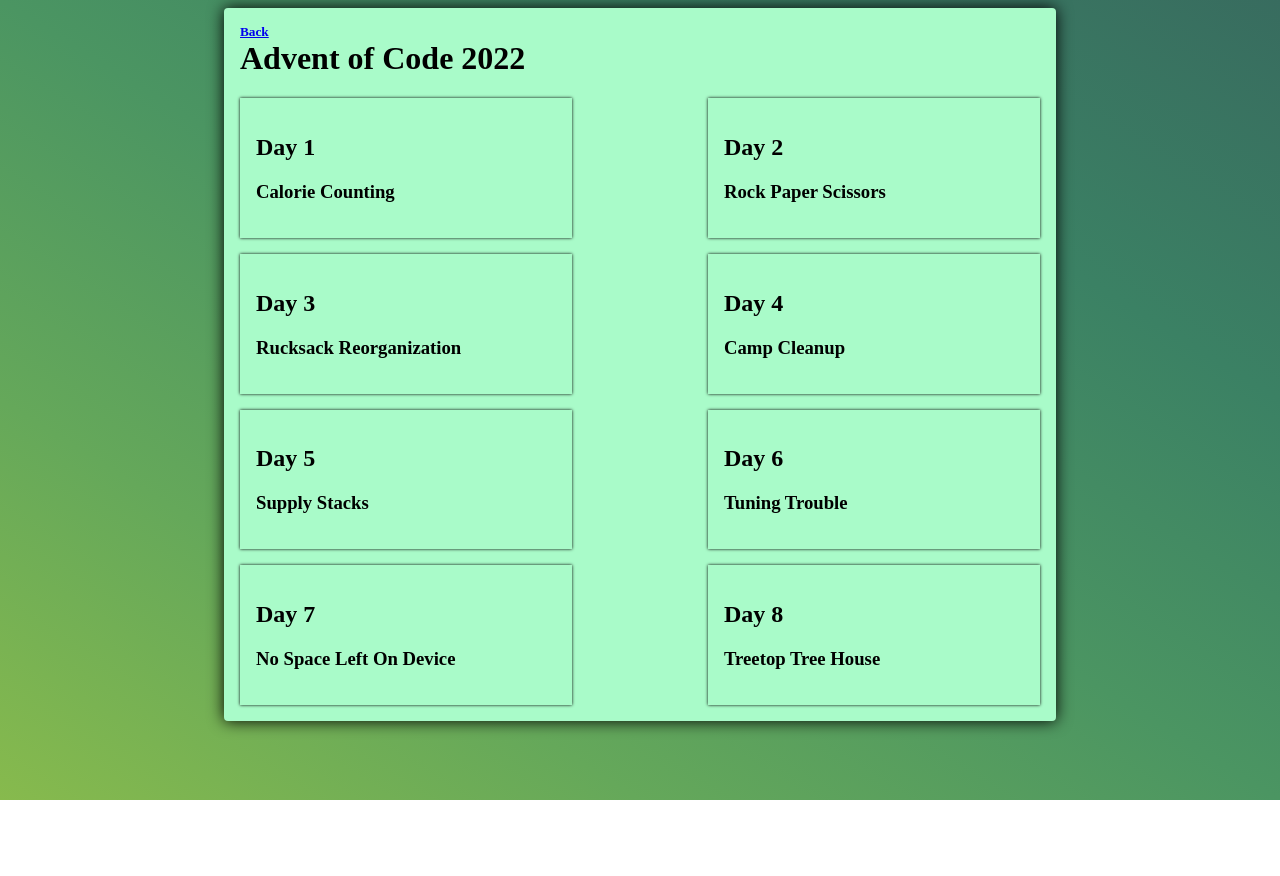
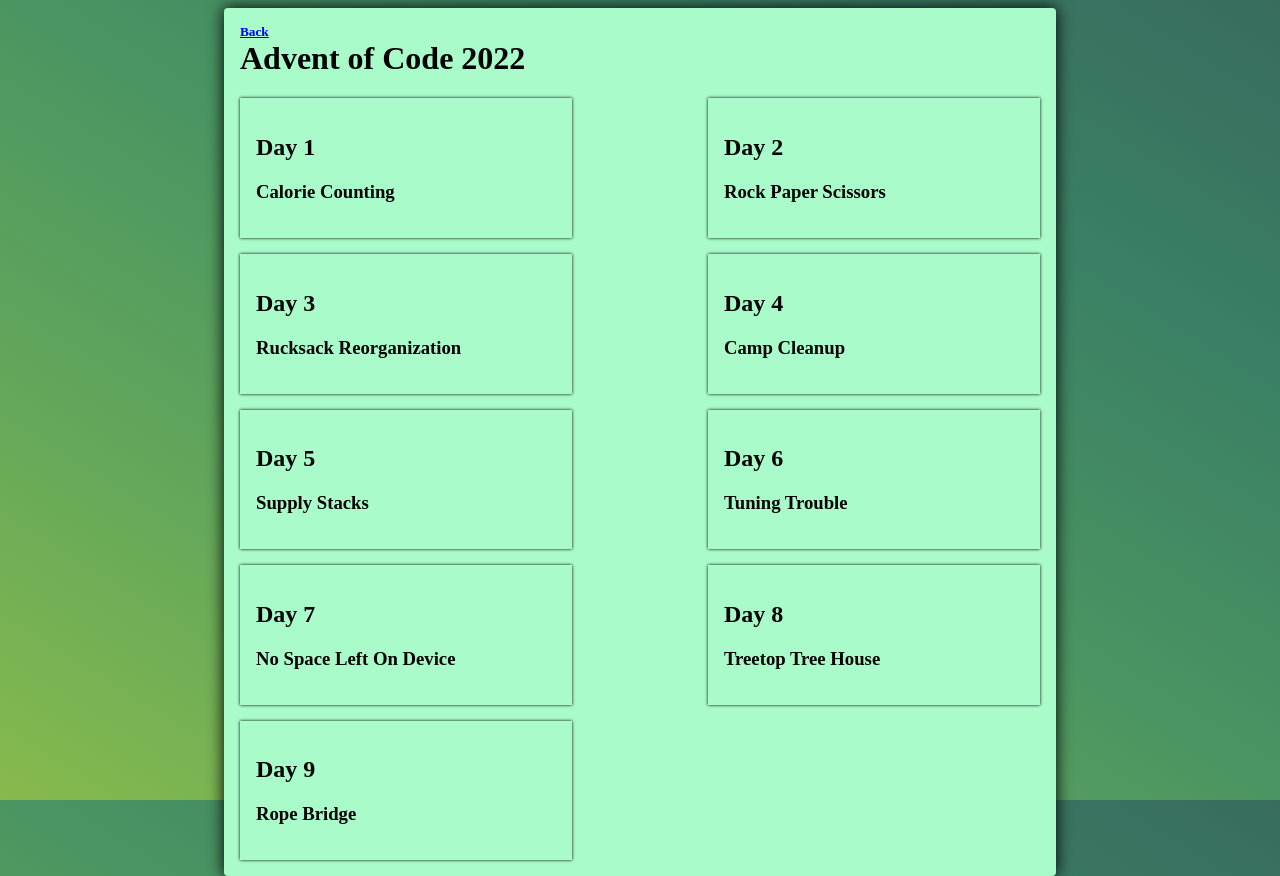
Before and after one commit to crummy/adventofcode2022, a SvelteKit app: page / in a window 1280 px wide. Before the commit the page ends 800 px from the top, so only its background shows below. Built offline with nearby package versions, Linux system fonts and the light colour scheme.

Commit message:
Generate links

```diff
--- a/src/routes/+page.svelte
+++ b/src/routes/+page.svelte
@@ -1,3 +1,17 @@
+<script type="ts">
+    const pages = {
+        "1": "Calorie Counting",
+        "2": "Rock Paper Scissors",
+        "3": "Rucksack Reorganization",
+        "4": "Camp Cleanup",
+        "5": "Supply Stacks",
+        "6": "Tuning Trouble",
+        "7": "No Space Left On Device",
+        "8": "Treetop Tree House",
+        "9": "Rope Bridge",
+    }
+</script>
+
 <style>
     section {
         display: flex;
@@ -18,36 +32,10 @@
 
 <h1>Advent of Code 2022</h1>
 <section>
-    <a href="/day1">
-        <h2>Day 1</h2>
-        <h3>Calorie Counting</h3>
-    </a>
-    <a href="/day2">
-        <h2>Day 2</h2>
-        <h3>Rock Paper Scissors</h3>
-    </a>
-    <a href="/day3">
-        <h2>Day 3</h2>
-        <h3>Rucksack Reorganization</h3>
-    </a>
-    <a href="/day4">
-        <h2>Day 4</h2>
-        <h3>Camp Cleanup</h3>
-    </a>
-    <a href="/day5">
-        <h2>Day 5</h2>
-        <h3>Supply Stacks</h3>
-    </a>
-    <a href="/day6">
-        <h2>Day 6</h2>
-        <h3>Tuning Trouble</h3>
-    </a>
-    <a href="/day7">
-        <h2>Day 7</h2>
-        <h3>No Space Left On Device</h3>
-    </a>
-    <a href="/day8">
-        <h2>Day 8</h2>
-        <h3>Treetop Tree House</h3>
-    </a>
+    {#each Object.entries(pages) as [day, title]}
+        <a href="/day{day}">
+            <h2>Day {day}</h2>
+            <h3>{title}</h3>
+        </a>
+    {/each}
 </section>
--- a/src/routes/day8/+page.svelte
+++ b/src/routes/day8/+page.svelte
@@ -28,7 +28,6 @@
                 trees[`${x},${y}`] = getVisibility(x, y)
             }
         }
-        console.log(trees)
     }
 
     function getVisibility(x: number, y: number): View {
```
